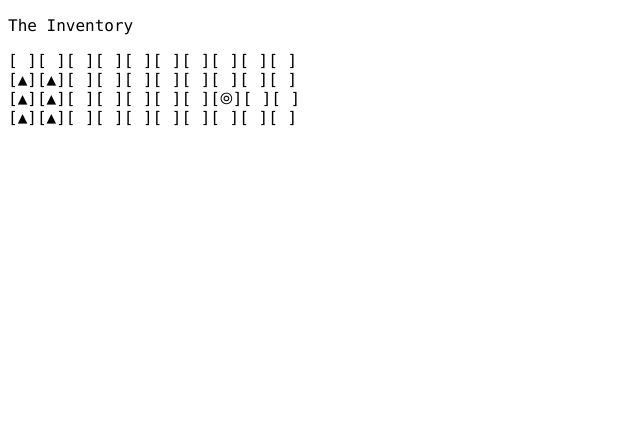
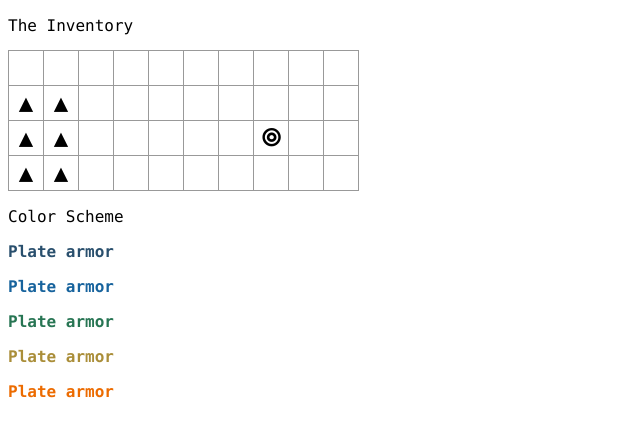
Before and after one commit to patschreiber/satchel, a plain HTML site: page index.html in a window 1280 px wide. Shown: the whole page, without its empty margins (0-640 px from the left). Drawn offline with Linux system fonts and the light colour scheme.

Commit message:
Added rudimentary colors

```diff
--- a/index.html
+++ b/index.html
@@ -9,6 +9,12 @@
   <p>The Inventory</p>
   <div id="satchel"></div>
   <div id="currently-selected-item"></div>
+  <p>Color Scheme</p>
+  <p style="color: #294f6d; font-weight: bold;">Plate armor</p>
+  <p style="color: #17639d; font-weight: bold;">Plate armor</p>
+  <p style="color: #277553; font-weight: bold;">Plate armor</p>
+  <p style="color: #aa8e39; font-weight: bold;">Plate armor</p>
+  <p style="color: #ec6b00; font-weight: bold;">Plate armor</p>
 
   <!-- Library files -->
   <script type="text/javascript" src="src/lib/ItemLibrary.js"></script>
--- a/satchel.css
+++ b/satchel.css
@@ -1,6 +1,15 @@
 * {
   font-family: 'Consolas', 'Courier', monospace;
 }
+
+/* Colors
+blue muted: 294f6d
+blue 17639d
+green: 277553
+gold: aa8e39
+light green: 6caf92
+red: c25677
+*/
 
 .grid-square {
   display: inline-block;
@@ -8,3 +17,26 @@
 .grid-square:hover {
   cursor: pointer;
 }
+
+.grid-square {
+  border: 1px solid #999;
+  float: left;
+  font-size: 24px;
+  font-weight: bold;
+  line-height: 34px;
+  height: 34px;
+  margin-right: -1px;
+  margin-top: -1px;
+  padding: 0;
+  text-align: center;
+  width: 34px;
+}
+.grid-square:hover {
+  background-color: #6caf92;
+}
+
+.grid-row:after {
+  clear: both;
+  content: "";
+  display: table;
+}
--- a/satchel.js
+++ b/satchel.js
@@ -32,7 +32,7 @@ function constructGrid(matrix) {
       gridSquare.setAttribute('class', 'grid-square');
       gridSquare.setAttribute('data-x', j);
       gridSquare.setAttribute('data-y', i);
-      gridSquare.innerHTML = `[${gridSquareVal.sym}]`;
+      gridSquare.innerHTML = `${gridSquareVal.sym} `;
 
       rowDiv.appendChild(gridSquare);
     }
@@ -82,7 +82,7 @@ function bindSatchelEvent(callback, type) {
 
 function castShadow() {
   temp = this.innerHTML;
-  this.innerHTML = '[x]';
+  this.innerHTML = 'x';
   console.log('inventory.getSelectedItemSize() :', inventory.getSelectedItemSize());
   console.log('inventory.clipboard.itemObject :', inventory.clipboard.itemObject);
 }
```
